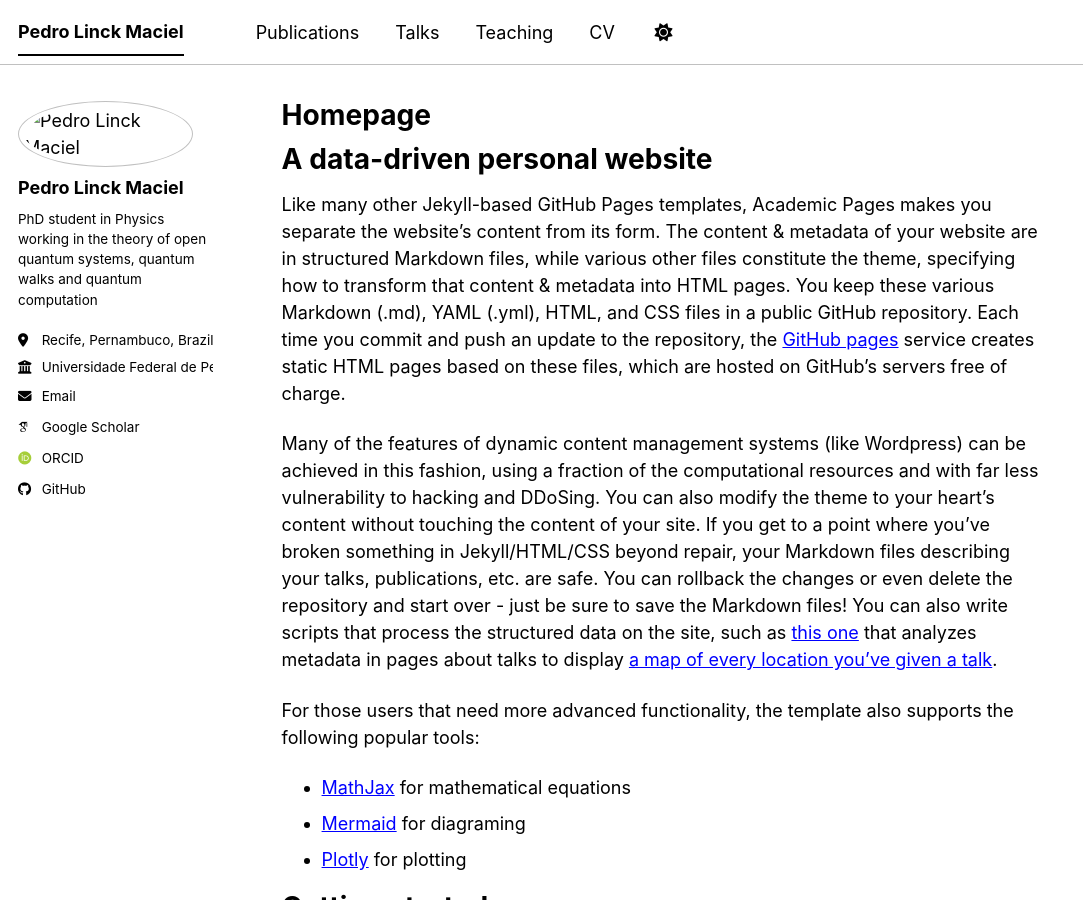
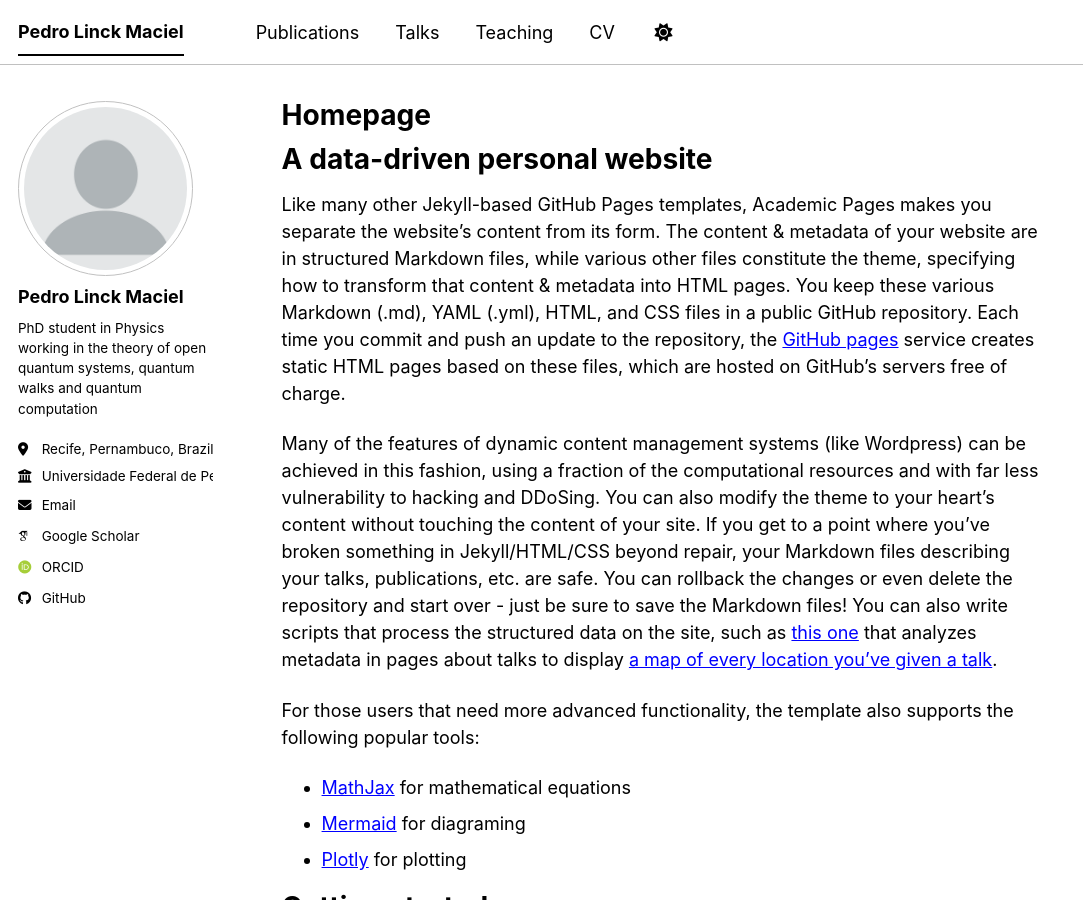
Before and after one commit to pedrolinckm/pedrolinckm.github.io, a Jekyll site: the page built from _pages/about.md, in a window 1280 px wide and 900 px high. Shown: the whole window, without its empty margins (0-1083 px from the left). Built offline with Jekyll 4.4.1, drawn with Linux system fonts in a browser that asks for light colours; some web fonts are replaced; a script bundle is joined from its source files by our own code; library files that are not in the unit come from our copies.

Commit message:
Update author avatar image path in config

```diff
--- a/_config.yml
+++ b/_config.yml
@@ -23,7 +23,7 @@ repository               : "pedrolinckm/pedrolinckm.github.io"
 #               Additional customization can be done by editing /_includes/author-profile.html
 author:
   # Biographic information
-  avatar           : "/images/peu.png"
+  avatar           : "profile.png"
   name             : "Pedro Linck Maciel"
   pronouns         : # example: "she/her"
   bio              : "PhD student in Physics working in the theory of open quantum systems, quantum walks and quantum computation"
```
